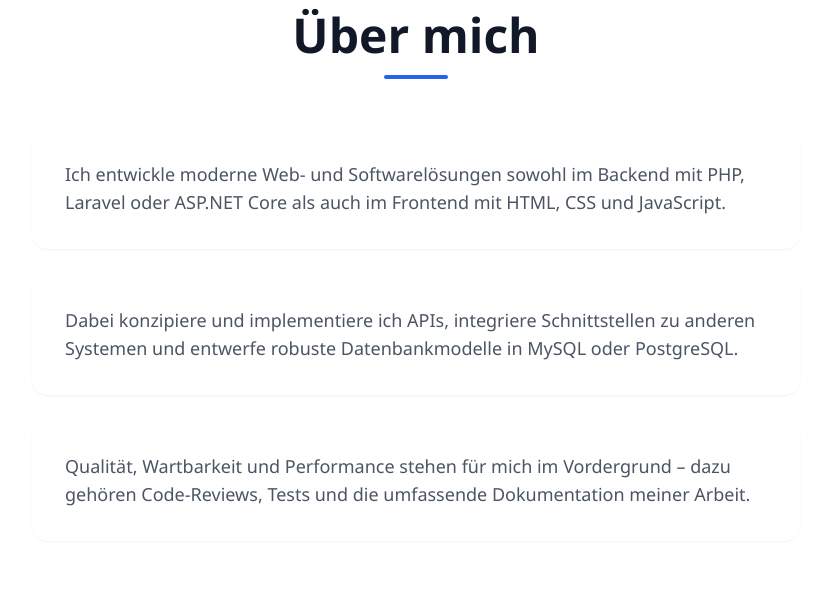
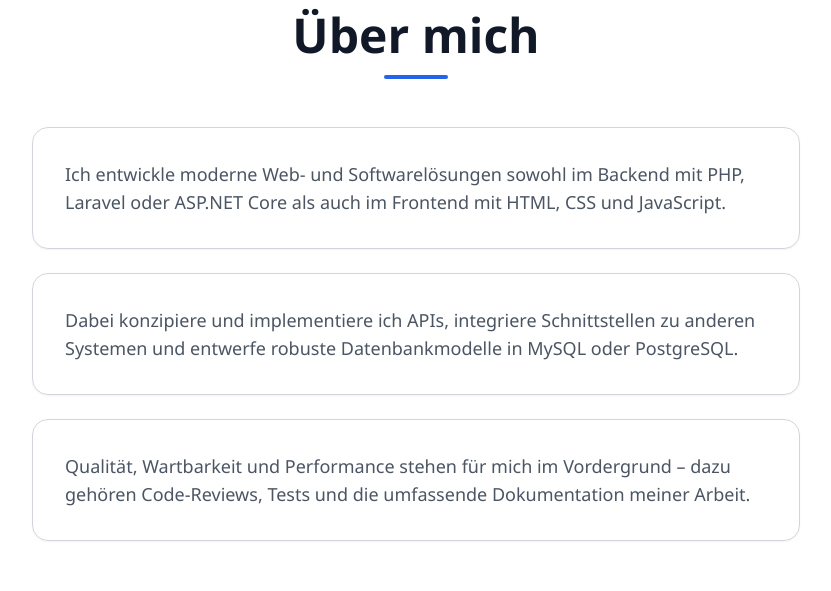
Before and after one commit to AzizTaoufik/portfolio, a website: page index.html in a window 1280 px wide. Shown: the part 940-1531 px from the top of the page, 224-1055 px from the left. Drawn offline with nearby package versions, Linux system fonts and the light colour scheme; files that its build step writes are made by us from their sources.

Commit message:
style: update border colors for improved contrast in about section

```diff
--- a/index.html
+++ b/index.html
@@ -219,21 +219,21 @@
         ></div>
         <div class="max-w-3xl mx-auto space-y-6">
           <p
-            class="text-base sm:text-lg text-gray-600 dark:text-gray-300 leading-relaxed animate-fadeInUp delay-100 p-8 rounded-2xl backdrop-blur-md bg-white/40 dark:bg-slate-800/40 border border-white/30 dark:border-slate-700/30 shadow-sm"
+            class="text-base sm:text-lg text-gray-600 dark:text-gray-300 leading-relaxed animate-fadeInUp delay-100 p-8 rounded-2xl backdrop-blur-md bg-white/40 dark:bg-slate-800/40 border border-gray-300 dark:border-slate-700/30 shadow-sm"
           >
             Ich entwickle moderne Web- und Softwarelösungen sowohl im Backend
             mit PHP, Laravel oder ASP.NET Core als auch im Frontend mit HTML,
             CSS und JavaScript.
           </p>
           <p
-            class="text-base sm:text-lg text-gray-600 dark:text-gray-300 leading-relaxed animate-fadeInUp delay-200 p-8 rounded-2xl backdrop-blur-md bg-white/40 dark:bg-slate-800/40 border border-white/30 dark:border-slate-700/30 shadow-sm"
+            class="text-base sm:text-lg text-gray-600 dark:text-gray-300 leading-relaxed animate-fadeInUp delay-200 p-8 rounded-2xl backdrop-blur-md bg-white/40 dark:bg-slate-800/40 border border-gray-300 dark:border-slate-700/30 shadow-sm"
           >
             Dabei konzipiere und implementiere ich APIs, integriere
             Schnittstellen zu anderen Systemen und entwerfe robuste
             Datenbankmodelle in MySQL oder PostgreSQL.
           </p>
           <p
-            class="text-base sm:text-lg text-gray-600 dark:text-gray-300 leading-relaxed animate-fadeInUp delay-300 p-8 rounded-2xl backdrop-blur-md bg-white/40 dark:bg-slate-800/40 border border-white/30 dark:border-slate-700/30 shadow-sm"
+            class="text-base sm:text-lg text-gray-600 dark:text-gray-300 leading-relaxed animate-fadeInUp delay-300 p-8 rounded-2xl backdrop-blur-md bg-white/40 dark:bg-slate-800/40 border border-gray-300 dark:border-slate-700/30 shadow-sm"
           >
             Qualität, Wartbarkeit und Performance stehen für mich im Vordergrund
             – dazu gehören Code-Reviews, Tests und die umfassende Dokumentation
```
